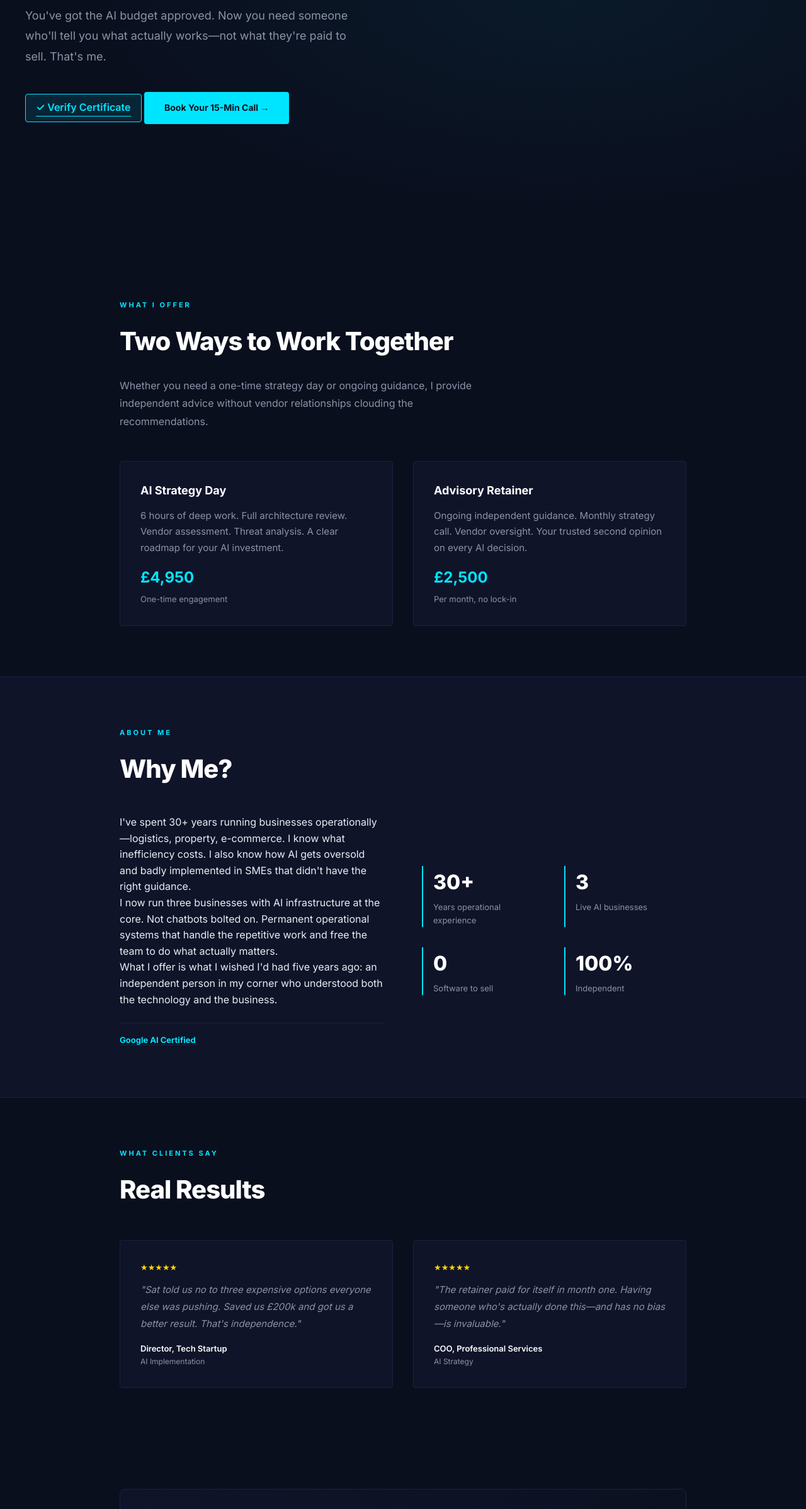
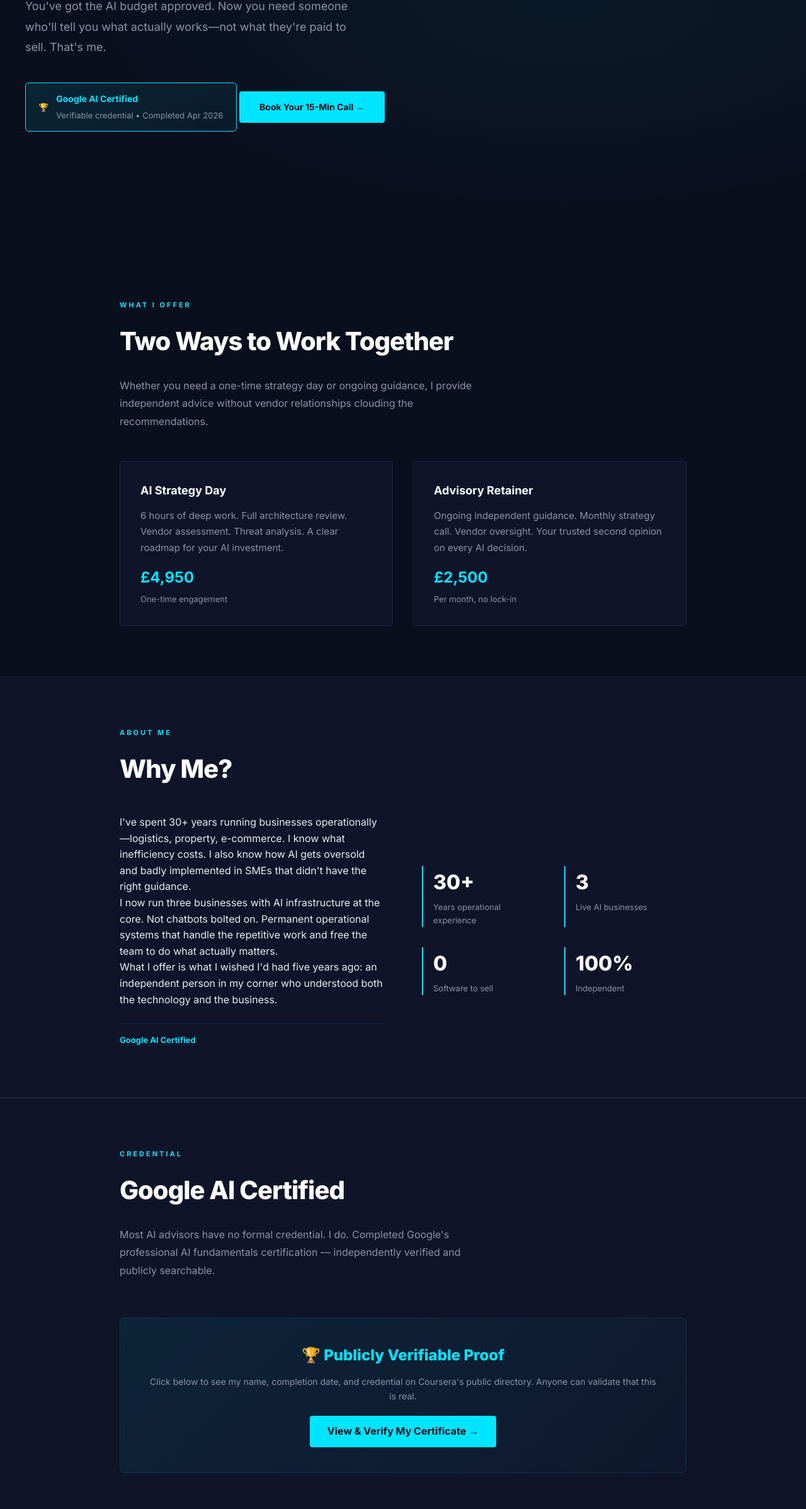
Before and after one commit to S7SSL/installsmart-site, a plain HTML site: page index.html in a window 1280 px wide. Shown: the part 404-2800 px from the top of the page at 63% size. Drawn offline with Linux system fonts and the light colour scheme.

Commit message:
Add prominent Google AI Certified credential section + enhanced hero badge

```diff
--- a/index.html
+++ b/index.html
@@ -64,9 +64,17 @@ nav { position: fixed; top: 0; left: 0; right: 0; z-index: 100; padding: 20px 40
 .nav-cta:hover { opacity: 0.9; }
 
 /* CERTIFICATE BADGE */
-.cert-badge { display: inline-flex; align-items: center; gap: 8px; padding: 8px 16px; background: var(--accent-dim); border: 1px solid var(--accent); border-radius: 4px; margin-bottom: 32px; }
-.cert-badge a { color: var(--accent); font-weight: 600; text-decoration: none; border-bottom: 1px solid var(--accent); }
+.cert-badge { display: inline-flex; align-items: center; gap: 12px; padding: 12px 20px; background: linear-gradient(135deg, var(--accent-dim) 0%, rgba(0, 229, 255, 0.05) 100%); border: 1px solid var(--accent); border-radius: 6px; margin-bottom: 32px; }
+.cert-badge a { color: var(--accent); font-weight: 700; text-decoration: none; font-size: 14px; }
 .cert-badge a:hover { opacity: 0.8; }
+.cert-badge span { color: var(--muted); font-size: 13px; }
+
+/* CREDENTIAL HERO */
+.credential-section { background: linear-gradient(135deg, rgba(0, 229, 255, 0.08) 0%, rgba(0, 229, 255, 0.02) 100%); border: 1px solid var(--accent-dim); border-radius: 8px; padding: 40px; margin: 60px 0; text-align: center; }
+.credential-section h3 { font-size: 24px; font-weight: 800; color: var(--accent); margin-bottom: 12px; }
+.credential-section p { font-size: 14px; color: var(--muted); margin-bottom: 20px; }
+.credential-section a { display: inline-block; padding: 12px 28px; background: var(--accent); color: var(--bg); font-weight: 700; text-decoration: none; border-radius: 4px; transition: 0.2s; }
+.credential-section a:hover { opacity: 0.9; }
 
 /* HERO */
 .hero { min-height: 100vh; display: flex; align-items: center; padding: 120px 40px 80px; position: relative; overflow: hidden; }
@@ -142,7 +150,13 @@ footer a { color: var(--accent); text-decoration: none; }
     <div class="hero-badge">✓ Google AI Certified</div>
     <h1>AI That Actually Works.<br>No Vendor Bias.</h1>
     <p class="hero-sub">You've got the AI budget approved. Now you need someone who'll tell you what actually works—not what they're paid to sell. That's me.</p>
-    <div class="cert-badge"><a href="https://coursera.org/verify/UAYM4XX0KGEM" target="_blank" rel="noopener">✓ Verify Certificate</a></div>
+    <div class="cert-badge">
+      <span>🏆</span>
+      <div>
+        <a href="https://coursera.org/verify/UAYM4XX0KGEM" target="_blank" rel="noopener">Google AI Certified</a><br>
+        <span>Verifiable credential • Completed Apr 2026</span>
+      </div>
+    </div>
     <a href="#cta" class="hero-cta">Book Your 15-Min Call →</a>
   </div>
 </div>
@@ -208,6 +222,23 @@ footer a { color: var(--accent); text-decoration: none; }
   </div>
 </section>
 
+<!-- CREDENTIALS -->
+<section style="background: var(--surface); border-top: 1px solid var(--border); border-bottom: 1px solid var(--border);">
+  <div class="section-inner">
+    <div class="section-label">Credential</div>
+    <h2>Google AI Certified</h2>
+    <p class="section-intro">Most AI advisors have no formal credential. I do. Completed Google's professional AI fundamentals certification — independently verified and publicly searchable.</p>
+
+    <div class="credential-section">
+      <h3>🏆 Publicly Verifiable Proof</h3>
+      <p>Click below to see my name, completion date, and credential on Coursera's public directory. Anyone can validate that this is real.</p>
+      <a href="https://coursera.org/verify/UAYM4XX0KGEM" target="_blank" rel="noopener">View & Verify My Certificate →</a>
+    </div>
+
+    <p style="text-align: center; color: var(--muted); font-size: 14px; margin-top: 32px;">In a market saturated with self-proclaimed "AI experts," this credential matters. It proves I've invested in keeping current with enterprise AI best practices.</p>
+  </div>
+</section>
+
 <!-- TESTIMONIALS -->
 <section>
   <div class="section-inner">
```
